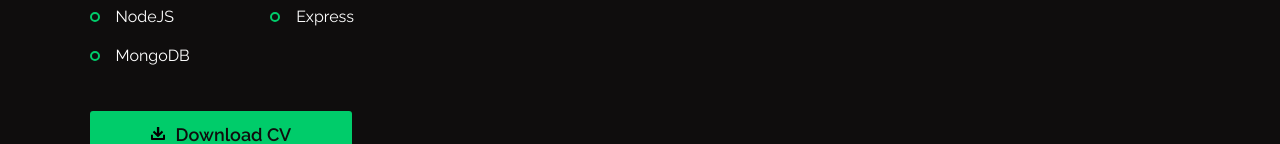
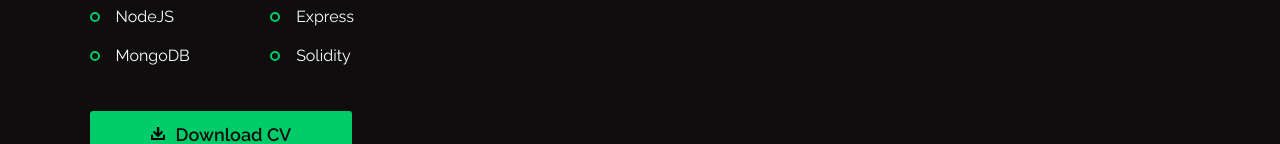
Before and after one commit to horler234/portfolio-v3, a Next.js app: page /about in a window 1280 px wide. Shown: the part 787-931 px from the top of the page. Built offline with nearby package versions, Linux system fonts and the light colour scheme.

Commit message:
added a new skill

```diff
--- a/components/SkillSet.tsx
+++ b/components/SkillSet.tsx
@@ -110,6 +110,7 @@
     "NodeJS",
     "Express",
     "MongoDB",
+    "Solidity",
   ];
   return (
     <SkillSetWrapper>
```
